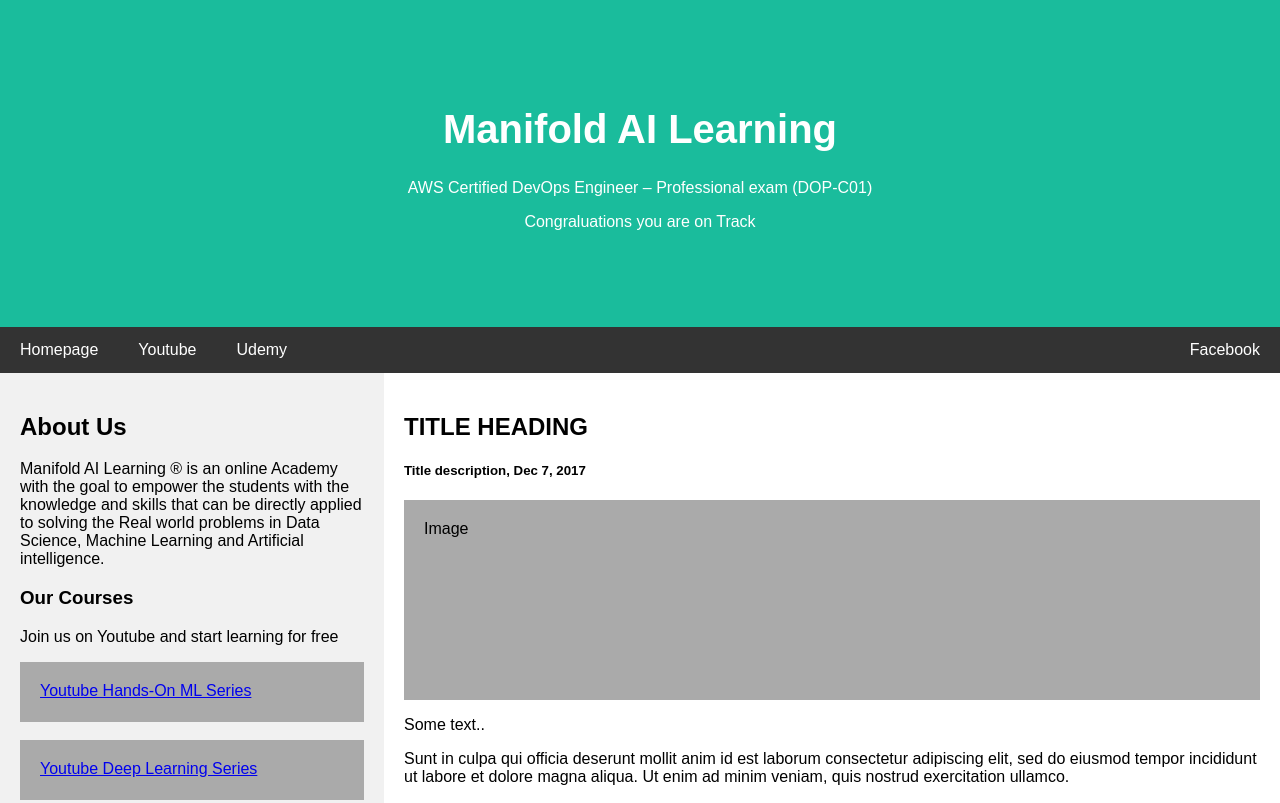
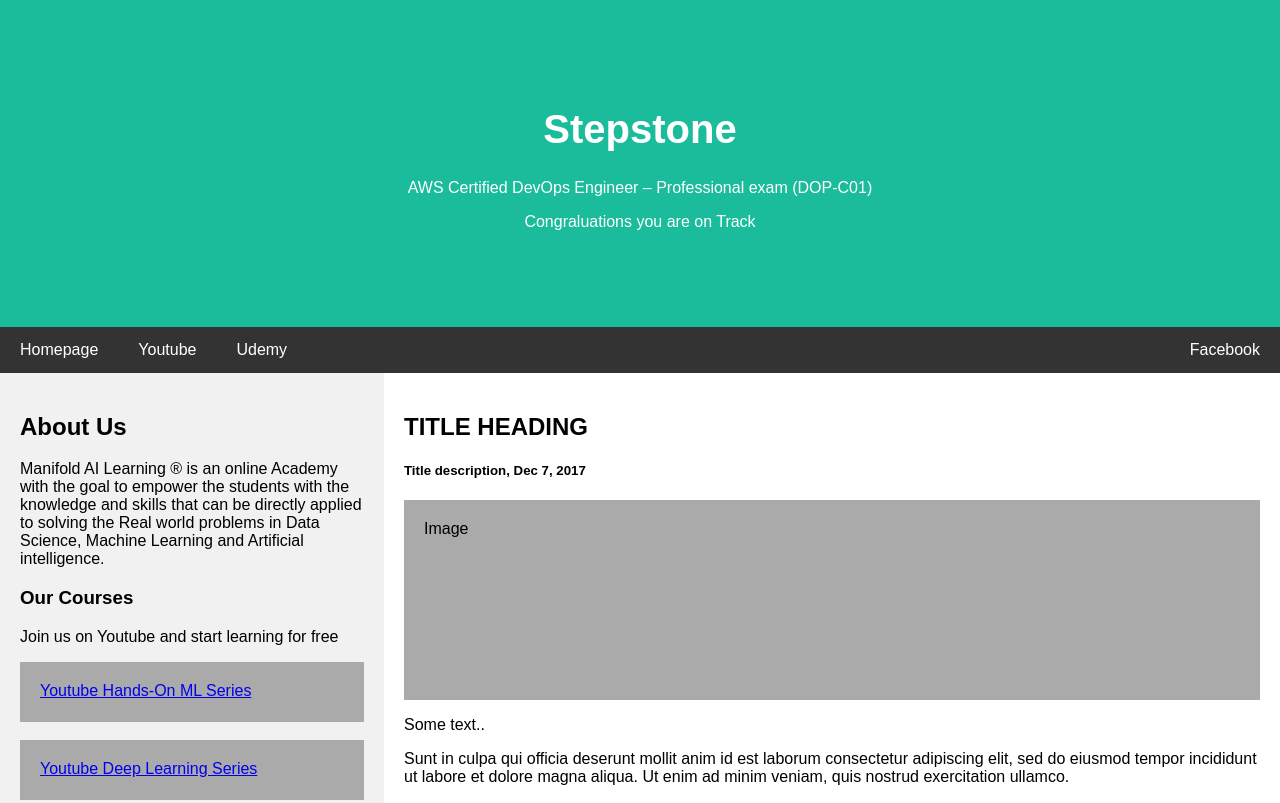
Before and after one commit to omarelshehy/MLops, a plain HTML site: page index.html in a window 1280 px wide. Shown: the top 803 px of the page. Drawn offline with Linux system fonts and the light colour scheme.

Commit message:
Update index.html

```diff
--- a/index.html
+++ b/index.html
@@ -113,7 +113,7 @@ body {
 <body>
 
 <div class="header">
-  <h1>Manifold AI Learning</h1>
+  <h1>Stepstone</h1>
   <p>AWS Certified DevOps Engineer – Professional exam (DOP-C01)</p>
   <p>Congraluations you are on Track</p>
 </div>
```
